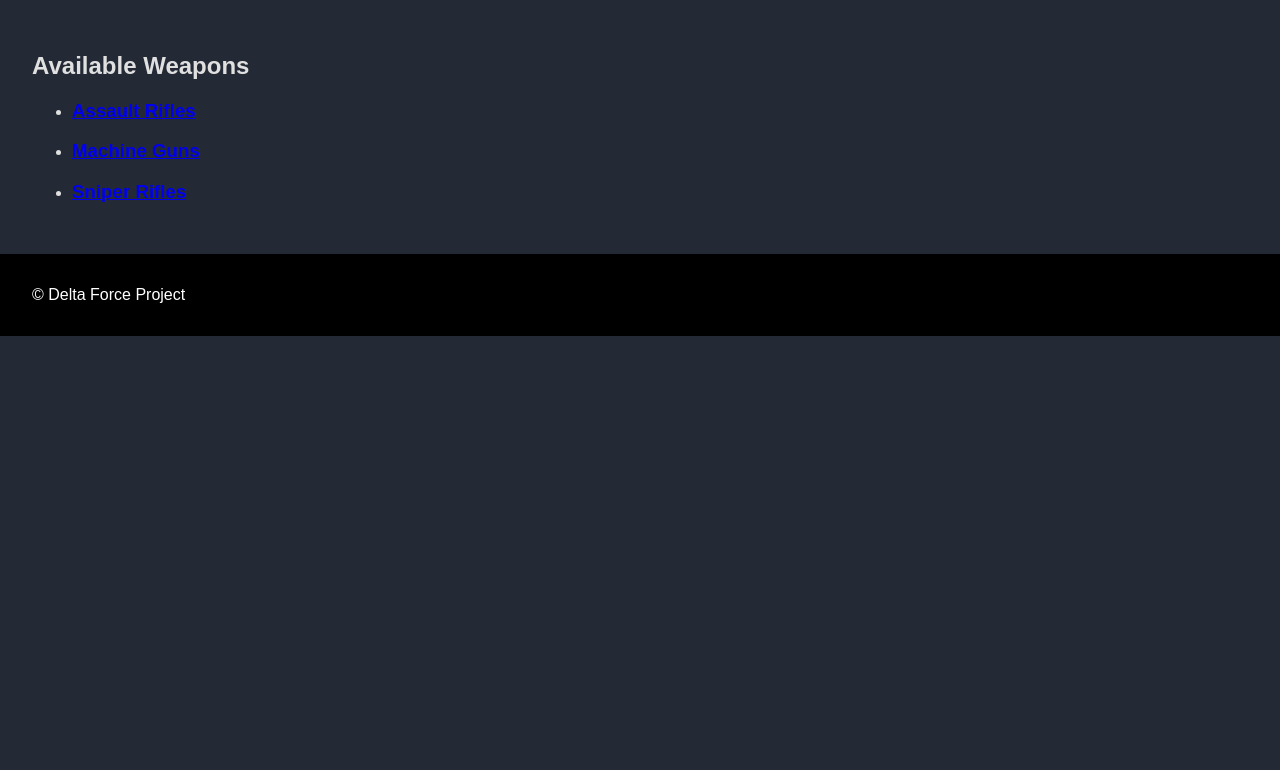
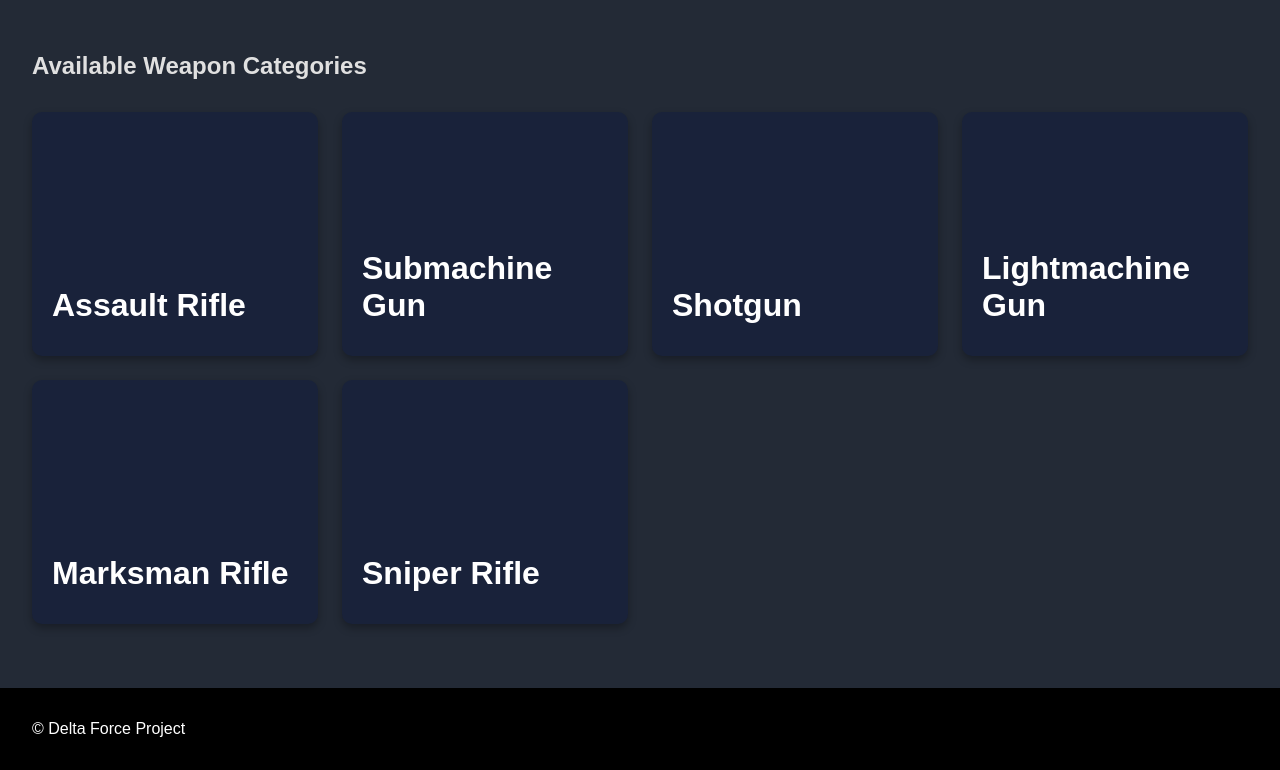
Before and after one commit to 2024kevinh/1DeltaForce2025, a Flask app: page /weapons in a window 1280 px wide. Shown: the part 150-920 px from the top of the page. Before the commit the page ends 486 px from the top, so only its background shows below. Run offline with Flask 3, Linux system fonts and the light colour scheme.

Commit message:
Made the weapons into a card like structure

```diff
--- a/main.py
+++ b/main.py
@@ -34,7 +34,7 @@ def operators():
     ''').fetchall()
     conn.close()
 
-    # Process into a dict keyed by operator ID
+    # Put in to order by op id
     operators_dict = {}
     for row in operators_data:
         op_id = row["id"]
@@ -52,7 +52,6 @@ def operators():
                 "abilities": []
             }
 
-        # Always set if present and not None
         if row["trait"]:
             operators_dict[op_id]["trait"] = row["trait"]
             operators_dict[op_id]["abilities"].append(f"Trait: {row['trait']}")
@@ -76,8 +75,17 @@ def weapons():
 
 @app.route('/weapon/<int:weapon_id>')
 def weapon_detail(weapon_id):
-    # Placeholder for weapon details
+    # weapon details
     return render_template('weapon_detail.html', weapon_id=weapon_id)
+
+@app.route('/weapons/<category>')
+def weapon_category(category):
+    conn = get_db_connection()
+    weapons = conn.execute(
+        "SELECT * FROM Weapon WHERE category = ?", (category,)
+    ).fetchall()
+    conn.close()
+    return render_template('weapon_category.html', weapons=weapons, category=category)
 
 if __name__ == '__main__':
     app.run(debug=True)
--- a/static/style.css
+++ b/static/style.css
@@ -2,7 +2,7 @@ body {
     font-family: "Bunken tech sans", sans-serif;
     margin: 0;
     padding: 0;
-    background: #232a36; /* more greyish navy */
+    background: #232a36;
     color: #e0e0e0;
 }
 
@@ -23,7 +23,7 @@ nav a {
 
 main {
     padding: 2em;
-    background: #232a36; /* match body background */
+    background: #232a36;
 }
 
 .M250-machine-gun-image {
@@ -35,7 +35,7 @@ main {
 }
 
 .operator-list {
-        list-style: none; /* No bullet points */
+        list-style: none;
         padding: 0;
     }
 .operator-card {
@@ -43,16 +43,16 @@ main {
     border-radius: 10px;
     overflow: hidden;
     box-shadow: 0 4px 8px rgba(0,0,0,0.3);
-    color: white; /* Text white */
+    color: white;
     background: #19223a;
     background-size: cover;
-    background-position: center top; /* keeps faces more visible */
+    background-position: center top;
     padding: 20px;
     margin-bottom: 20px;
     text-align: left;
-    min-height: 450px; /* taller cards */
+    min-height: 450px;
 }
-/* Dark overlay for readability */
+
 .operator-card::before {
     content: "";
     position: absolute;
@@ -63,7 +63,6 @@ main {
     background: rgba(0,0,0,0.4);
     z-index: 0;
 }
-/* Ensure text stays above overlay */
 .operator-card * {
     position: relative;
     z-index: 1;
@@ -93,14 +92,12 @@ main {
     text-align: left;
 }
 
-/* Navigation bar (if you have one in base.html) */
 nav {
     color: #fff;
     padding: 1em 0em;
     box-shadow: 0 2px 8px rgba(0,0,0,0.2);
 }
 
-/* Hero image container */
 .hero-container {
     position: relative;
     width: 100vw;
@@ -114,12 +111,12 @@ nav {
     overflow: hidden;
     border-radius: 0;
     box-shadow: none;
-    background: #232a36; /* match body background */
+    background: #232a36;
 }
 
 .hero-image {
     width: 100vw;
-    height: 60vh; /* responsive height, adjust as needed */
+    height: 60vh;
     object-fit: cover;
     display: block;
     filter: brightness(0.6) grayscale(0.1);
@@ -141,17 +138,16 @@ nav {
 .hero-text h1 {
     font-size: 5em;
     font-weight: bold;
-    letter-spacing: 0.01em; /* less spacing */
+    letter-spacing: 0.01em;
     margin: 0;
     text-shadow: 0 4px 32px #000, 0 1px 0 #444;
     font-family: "Bunken tech sans", sans-serif !important;
 }
 
-/* Introduction section */
 .intro-container {
     max-width: 800px;
     margin: 2em auto;
-    background: none; /* Remove separate background */
+    background: none;
     padding: 2em 0 0 0;
     border-radius: 0;
     box-shadow: none;
@@ -160,7 +156,57 @@ nav {
     color: #e0e0e0;
 }
 
-/* Ensure all text uses Bunken tech sans */
+.weapon-list {
+    list-style: none;
+    padding: 0;
+    display: grid;
+    grid-template-columns: repeat(auto-fit, minmax(280px, 1fr));
+    gap: 24px;
+    margin: 2em 0;
+}
+
+.weapon-card {
+    position: relative;
+    border-radius: 10px;
+    overflow: hidden;
+    box-shadow: 0 4px 8px rgba(0,0,0,0.3);
+    color: white;
+    background: #19223a;
+    padding: 32px 20px;
+    min-height: 180px;
+    cursor: pointer;
+    transition: transform 0.15s, box-shadow 0.15s;
+    text-align: left;
+    display: flex;
+    align-items: flex-end;
+}
+
+.weapon-card:hover {
+    transform: translateY(-4px) scale(1.03);
+    box-shadow: 0 8px 24px rgba(0,0,0,0.4);
+}
+
+.weapon-card h3 {
+    font-size: 2em;
+    margin: 0;
+    font-family: "Bunken tech sans", sans-serif !important;
+}
+
 body, h1, h2, h3, h4, h5, h6, p, nav, header, footer, .hero-text, .operator-card, .intro-container, .operator-name, .operator-country, .operator-abilities, .hero-text h1 {
     font-family: "Bunken tech sans", sans-serif !important;
 }
+
+.back-button {
+    display: inline-block;
+    margin-bottom: 1em;
+    color: #fff;
+    background: #22305a;
+    padding: 0.5em 1em;
+    border-radius: 6px;
+    text-decoration: none;
+    font-family: "Bunken tech sans", sans-serif !important;
+    transition: background 0.2s;
+}
+.back-button:hover {
+    background: #19223a;
+}
--- a/templates/weapons.html
+++ b/templates/weapons.html
@@ -3,10 +3,25 @@
 {% block title %}Weapons - Delta Force{% endblock %}
 
 {% block content %}
-<h2>Available Weapons</h2>
-<ul>
-    <li><a href="{{ url_for('weapon_detail', weapon_id=1) }}"><h3>Assault Rifles</h3></a></li>
-    <li><a href="{{ url_for('weapon_detail', weapon_id=2) }}"><h3>Machine Guns</h3></a></li>
-    <li><a href="{{ url_for('weapon_detail', weapon_id=3) }}"><h3>Sniper Rifles</h3></a></li>
+<h2>Available Weapon Categories</h2>
+<ul class="weapon-list">
+    <li class="weapon-card" onclick="location.href='{{ url_for('weapon_category', category='assault_rifle') }}'">
+        <h3>Assault Rifle</h3>
+    </li>
+    <li class="weapon-card" onclick="location.href='{{ url_for('weapon_category', category='submachine_gun') }}'">
+        <h3>Submachine Gun</h3>
+    </li>
+    <li class="weapon-card" onclick="location.href='{{ url_for('weapon_category', category='shotgun') }}'">
+        <h3>Shotgun</h3>
+    </li>
+    <li class="weapon-card" onclick="location.href='{{ url_for('weapon_category', category='lightmachine_gun') }}'">
+        <h3>Lightmachine Gun</h3>
+    </li>
+    <li class="weapon-card" onclick="location.href='{{ url_for('weapon_category', category='marksman_rifle') }}'">
+        <h3>Marksman Rifle</h3>
+    </li>
+    <li class="weapon-card" onclick="location.href='{{ url_for('weapon_category', category='sniper_rifle') }}'">
+        <h3>Sniper Rifle</h3>
+    </li>
 </ul>
 {% endblock %}
```
Also changed, not shown: delta__force.db.
